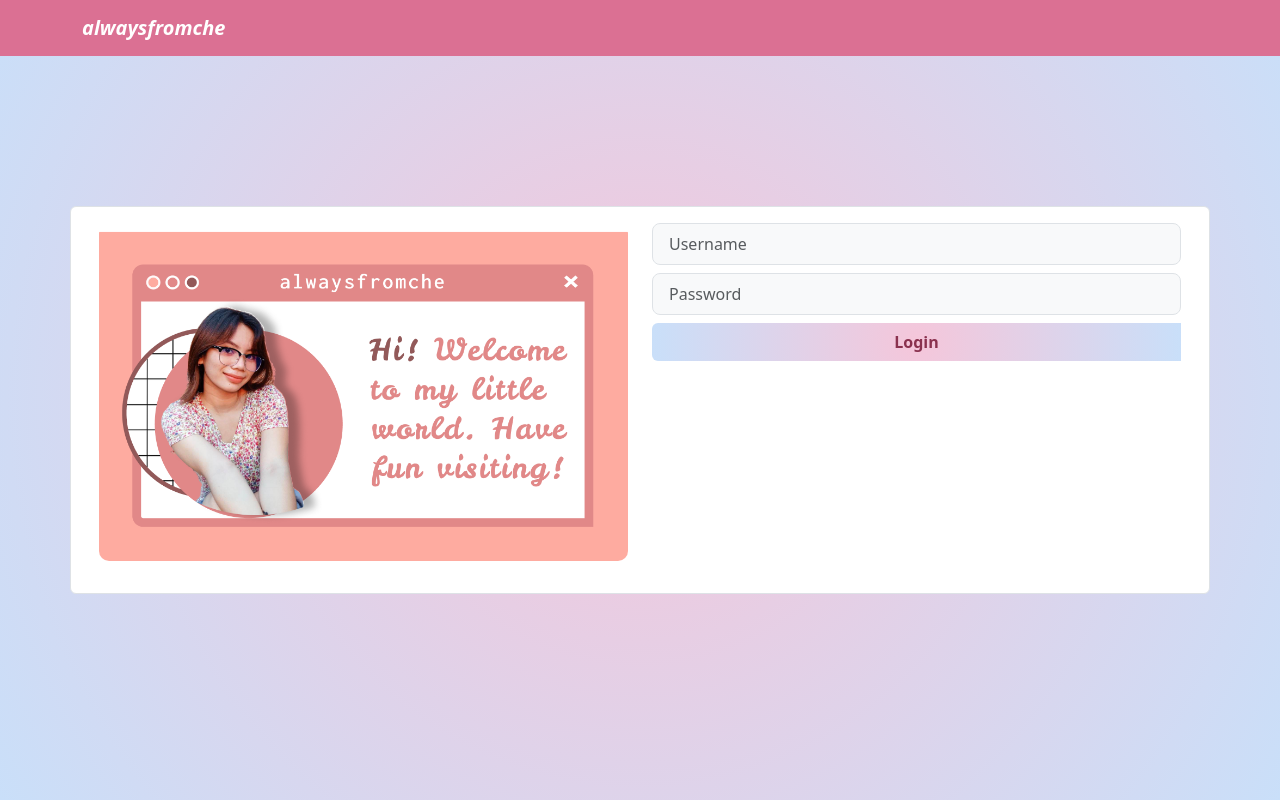
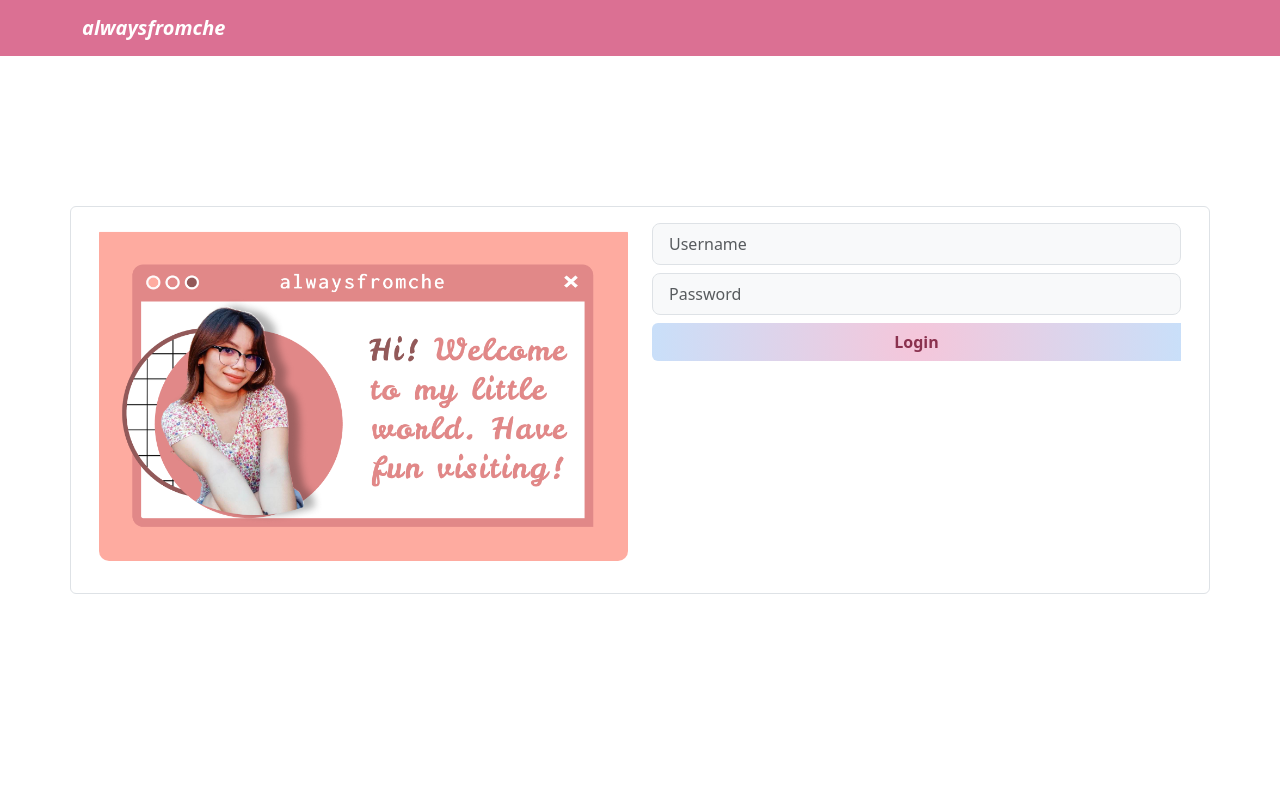
Before and after one commit to chengganda/hbd, a plain HTML site: page index.html in a window 1280 px wide. Drawn offline with nearby package versions, Linux system fonts and the light colour scheme.

Commit message:
Update index.html

```diff
--- a/index.html
+++ b/index.html
@@ -12,8 +12,7 @@
 
     <style>
         body{
-            background: rgb(245,198,218);
-            background: radial-gradient(circle, rgba(245,198,218,1) 0%, rgba(201,223,249,1) 100%);
+            background-color: #ffffff;
         }
 
         nav{
```
